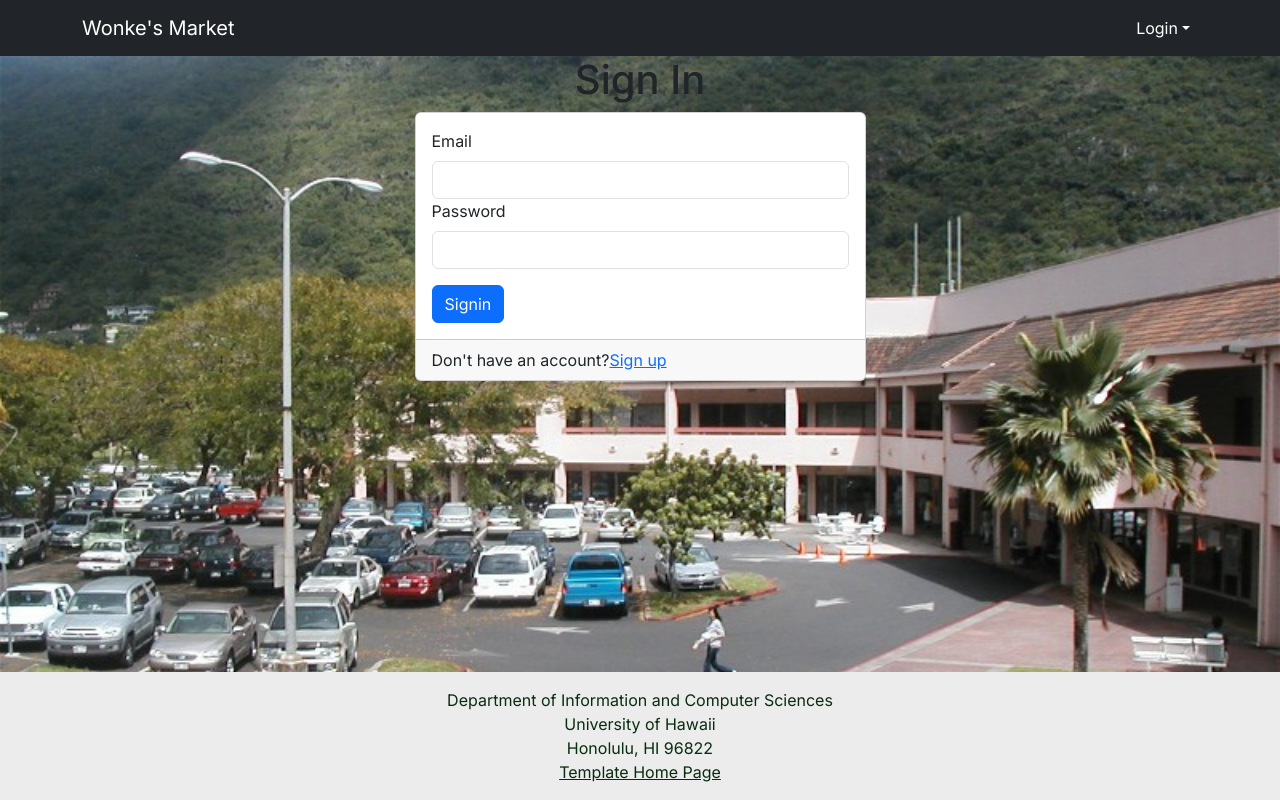
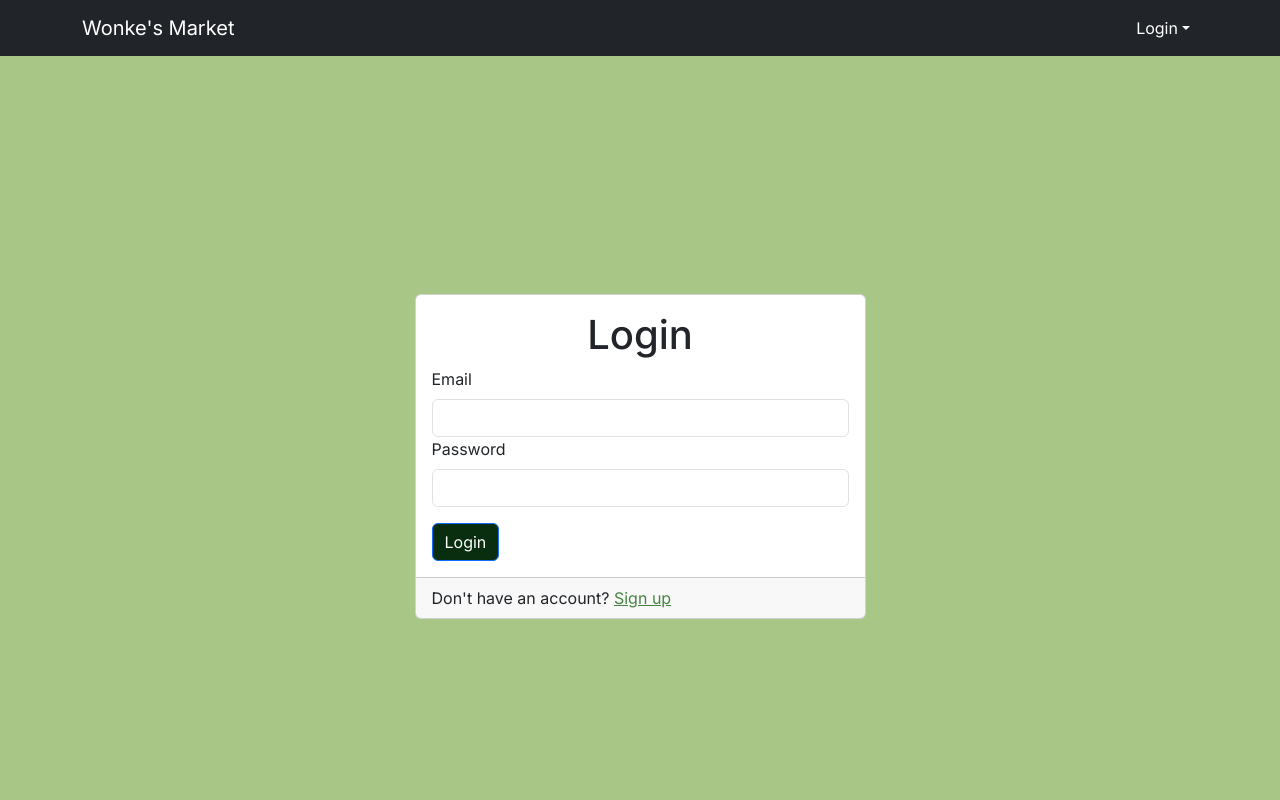
Before and after one commit to wonkes-manoa/manoa-student-market, a Next.js app: page /auth/signin in a window 1280 px wide. Shown: the top 800 px of the page. Built offline with nearby package versions, Linux system fonts and the light colour scheme; no server answers.

Commit message:
fixed formating for login, sign up, and change password

```diff
--- a/package.json
+++ b/package.json
@@ -16,7 +16,7 @@
   "dependencies": {
     "@hookform/resolvers": "^3.6.0",
     "@ngneat/falso": "^7.2.0",
-    "@prisma/client": "^5.16.1",
+    "@prisma/client": "^5.22.0",
     "bcrypt": "^5.1.1",
     "bootstrap": "^5.3.3",
     "multiselect-react-dropdown": "^2.0.25",
@@ -44,7 +44,7 @@
     "eslint-config-prettier": "^9.1.0",
     "prettier": "^3.3.1",
     "prettier-eslint": "^16.3.0",
-    "prisma": "^5.19.1",
+    "prisma": "^5.22.0",
     "typescript": "^5.4.5"
   }
 }
--- /dev/null
+++ b/src/app/auth/change-password/page.css
@@ -0,0 +1,15 @@
+.reset-pass-button{
+  background-color: #082D0F !important;
+}
+.reset-pass-button:hover{
+  background-color: #30592e !important;
+}
+
+.reset-button{
+  background-color: #61b15e !important;
+  border-color:#61b15e !important;
+}
+
+.reset-button:hover{
+  background-color: #75d872 !important;
+}
--- /dev/null
+++ b/src/app/auth/signin/page.css
@@ -0,0 +1,13 @@
+.login-button{
+  background-color: #082D0F !important;
+}
+.login-button:hover{
+  background-color: #30592e !important;
+}
+#signup-link{
+  color: #458441 !important;
+}
+
+#signup-link:hover{
+  color: #60be5d !important;
+}
--- a/src/app/auth/signin/page.tsx
+++ b/src/app/auth/signin/page.tsx
@@ -2,6 +2,7 @@
 
 import { signIn } from 'next-auth/react';
 import { Button, Card, Col, Container, Form, Row } from 'react-bootstrap';
+import './page.css';
 
 /** The sign in page. */
 const SignIn = () => {
@@ -25,13 +26,16 @@ const SignIn = () => {
   };
 
   return (
-    <main>
+    <main
+      className="min-vh-100 flex-grow-1 d-flex align-items-center"
+      style={{ backgroundColor: '#A8C686', minHeight: '100dvh' }}
+    >
       <Container>
         <Row className="justify-content-center">
           <Col xs={5}>
-            <h1 className="text-center">Sign In</h1>
             <Card>
               <Card.Body>
+                <h1 className="text-center">Login</h1>
                 <Form method="post" onSubmit={handleSubmit}>
                   <Form.Group controlId="formBasicEmail">
                     <Form.Label>Email</Form.Label>
@@ -41,14 +45,14 @@ const SignIn = () => {
                     <Form.Label>Password</Form.Label>
                     <input name="password" type="password" className="form-control" />
                   </Form.Group>
-                  <Button type="submit" className="mt-3">
-                    Signin
+                  <Button type="submit" className="login-button mt-3">
+                    Login
                   </Button>
                 </Form>
               </Card.Body>
               <Card.Footer>
-                Don&apos;t have an account?
-                <a href="/auth/signup">Sign up</a>
+                Don&apos;t have an account?&nbsp;
+                <a id="signup-link" href="/auth/signup">Sign up</a>
               </Card.Footer>
             </Card>
           </Col>
--- /dev/null
+++ b/src/app/auth/signup/page.css
@@ -0,0 +1,23 @@
+.register-button{
+  background-color: #082D0F !important;
+}
+.register-button:hover{
+  background-color: #30592e !important;
+}
+
+.reset-button{
+  background-color: #61b15e !important;
+  border-color:#61b15e !important;
+}
+
+.reset-button:hover{
+  background-color: #75d872 !important;
+}
+
+#login-link{
+  color: #458441 !important;
+}
+
+#login-link:hover{
+  color: #60be5d !important;
+}
```
Also changed, not shown: src/app/auth/change-password/page.tsx (+9 -5 lines), src/app/auth/signup/page.tsx (+10 -6 lines), 1 other file (tests, documents, lock files or other folders).
